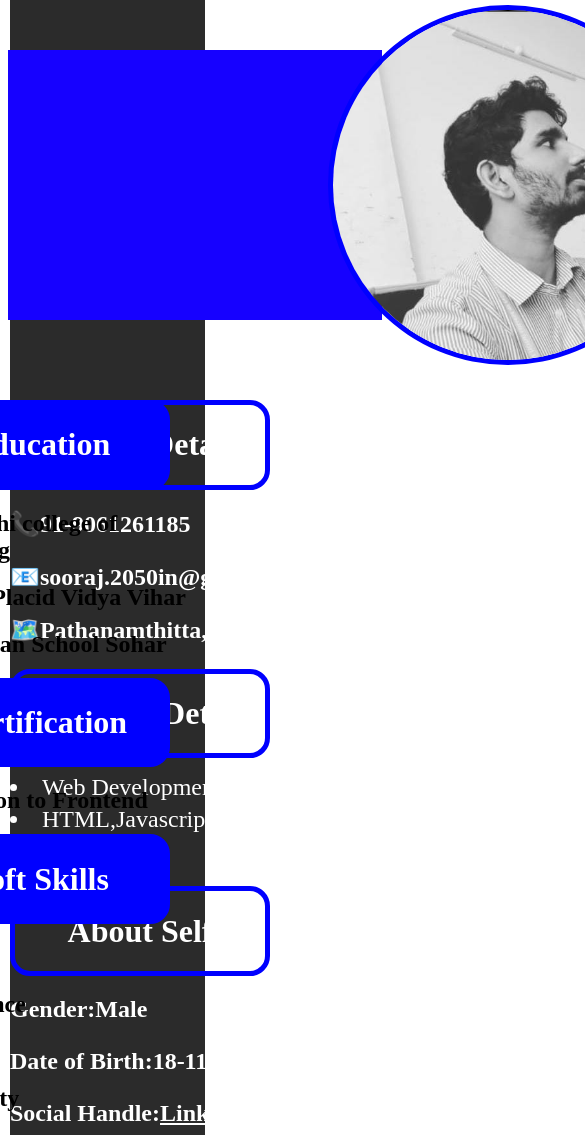
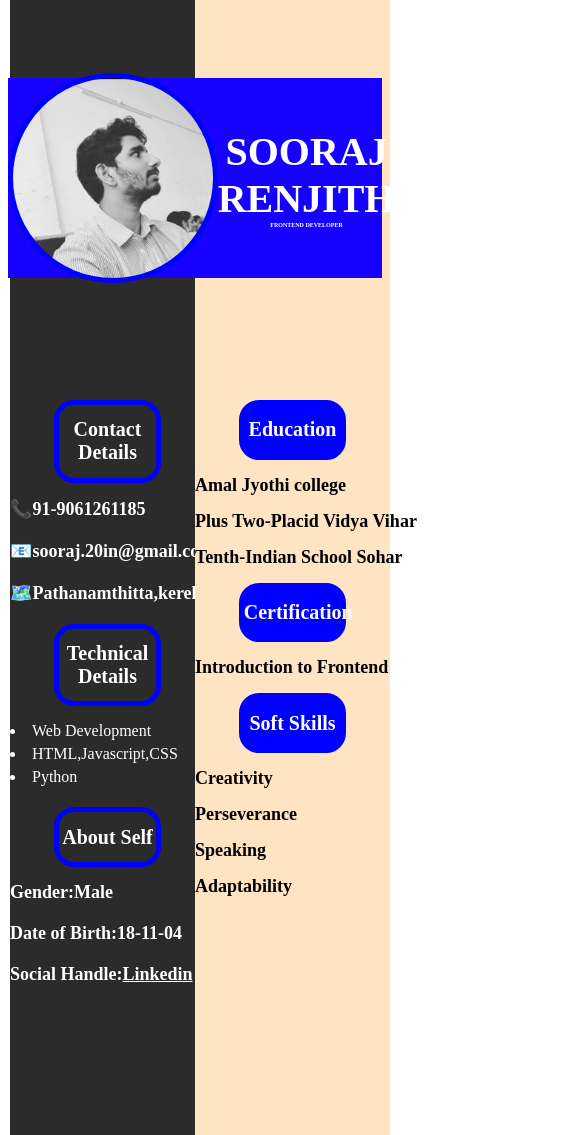
Before and after one commit to Artemisthebest/Project, a plain HTML site: page index.html in a window 390 px wide. Shown: the top 1135 px of the page, 585 px wide, since content can reach past the window. Drawn offline with Linux system fonts and the light colour scheme.

Commit message:
Add files via upload
made it more responsive

```diff
--- a/index.html
+++ b/index.html
@@ -10,13 +10,14 @@
     <title>Sooraj</title>
 </head>
 <body>
+    <div class="cont">
         <div class="c1">
             <div class="head">
                 <h1>Contact Details</h1>
             </div>
             <div class="body">
                 <h2>📞91-9061261185</h2>
-            <h2>📧sooraj.2050in@gmail.com</h2>
+                <h2>📧sooraj.20in@gmail.com</h2>
                 <h2>🗺️Pathanamthitta,kerela</h2>
             </div>
             <div class="head">
@@ -43,7 +44,7 @@
                 <h1>Education</h1>
             </div>
             <div class="body">
-            <h2>Amal Jyothi college of engineering</h2>
+                <h2>Amal Jyothi college</h2>
                 <h2>Plus Two-Placid Vidya Vihar</h2>
                 <h2>Tenth-Indian School Sohar</h2>
             </div>
@@ -66,11 +67,11 @@
         <div class="c3">
             <img src="self.jpg">
             <div class="name">
-            <h1 style="margin-right: 90px;">Sooraj</h1>
+                <h1 >Sooraj</h1>
                 <h1>Renjith</h1>
                 <h3>Frontend Developer</h3>
             </div>
         </div>
-
+    </div>
 </body>
 </html>
--- a/style.css
+++ b/style.css
@@ -7,6 +7,7 @@
     top:0;
     left:10px;
     padding-top: 300px;
+    height: 100%;
 }
 .c1 li{
     list-style-position: inside;
@@ -19,24 +20,22 @@
 .c1 ul{
     padding-left: 0;
 }
-.c1 img{
-    display: inline;
-    width:20px;
-    position: absolute;
-}
 .body{
     margin-left: auto;
     margin-right: auto;
     width:300px;
     text-align: left;
+
 }
 .c2{
-    width:500px;
+    width:50%;
+    background-color: bisque;
     color:black;
     top:0;
-    right:100px;
+    left:50%;
     position: absolute;
     padding-top:300px ;
+    height: 100%;
 }
 .c2 .head{
     color:white;
@@ -47,13 +46,13 @@
     position: relative;
     display: flex;
     background-color:rgb(22, 1, 255);
-    margin-top:50px;
-    height: 230px;
+    margin-top:70px;
+    height: 250px;
     color: white;
     align-items: center;
+    width:100%;
     /*justify-content: center;*/
-    padding: 20px;
-    gap:20px;
+
 }
 .name{
     text-transform: uppercase;
@@ -66,7 +65,7 @@
     margin-bottom: 0;
 }
 .name h1{
-    font-size: 100px;
+    font-size: 80px;
     margin: 0;
 
 }
@@ -74,15 +73,15 @@
     margin: 0;
 }
 .c3 img{
-    margin-left:300px;
-    height: 350px;
+    margin-left:20%;
+    height:150%;
     border-radius: 50%;
     border:5px solid blue;
 }
 .head{
     margin-left: auto;
     margin-right: auto;
-    width :250px;
+    width :40%;
     border:5px solid blue;
     border-radius: 20px;
     text-align: center;
@@ -94,5 +93,46 @@ a:hover{
     color: red;
 }
 .c1,.c2{
+    display: flex;
     padding-top: 400px;
+    flex-direction: column;
+    max-width: 1000px;
 }
+@media (max-width:768px){
+    .cont{
+        display:flex;
+        text-align: center;
+        flex-direction: column;
+
+    }
+    .head{
+        width:50%;
+    }
+    .cont p,li{
+        font-size: 16px;
+    }
+    .cont h2{
+        font-size: 18px;
+    }
+    .cont h1{
+        font-size: 20px;
+    }
+    .c1,.c2{
+
+        width: 50%;
+    }
+    .c3{
+        height:200px;
+        width:100%;
+    }
+    .c3 img{
+        margin-left: 0;
+        height: 100%;
+    }
+    .name h1{
+        font-size: 200%;
+    }
+    .name h3{
+        font-size: 30%;
+    }
+}
```
Lines whose indentation alone changed are shown as unchanged.
